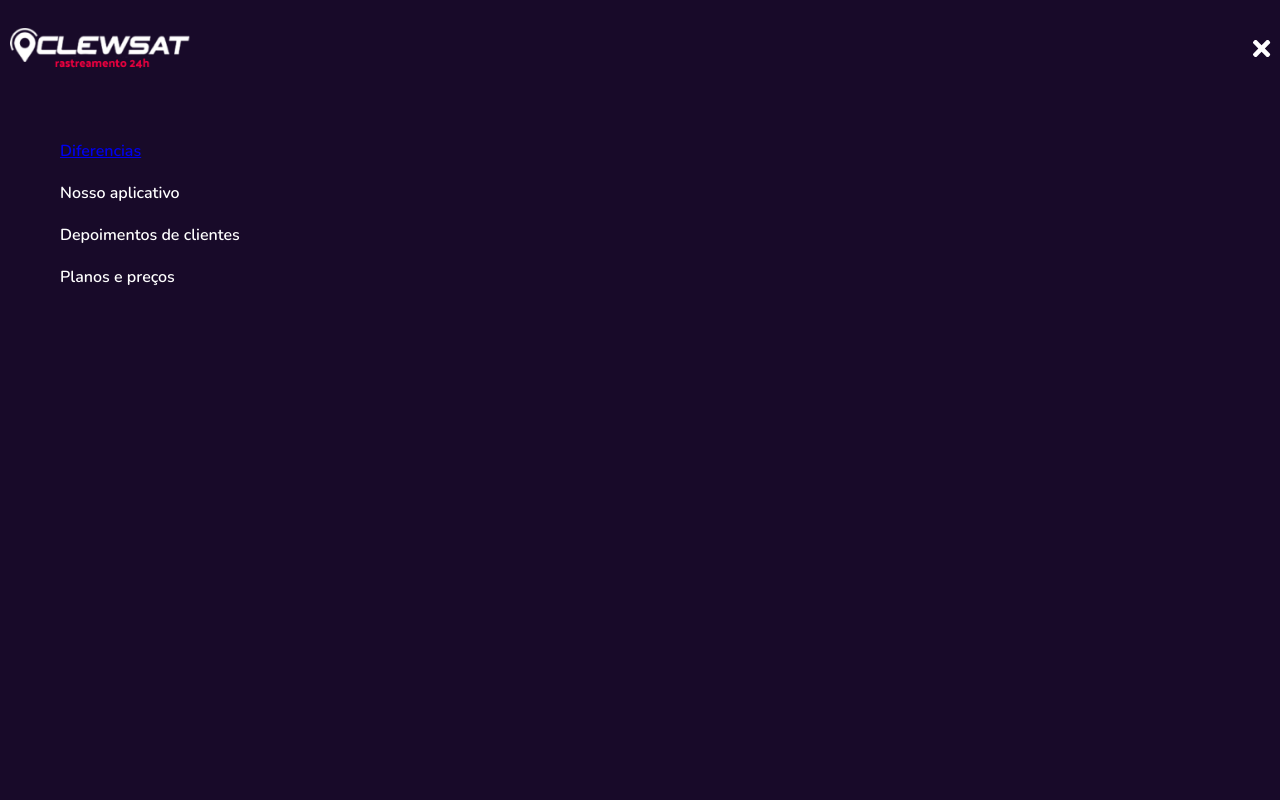
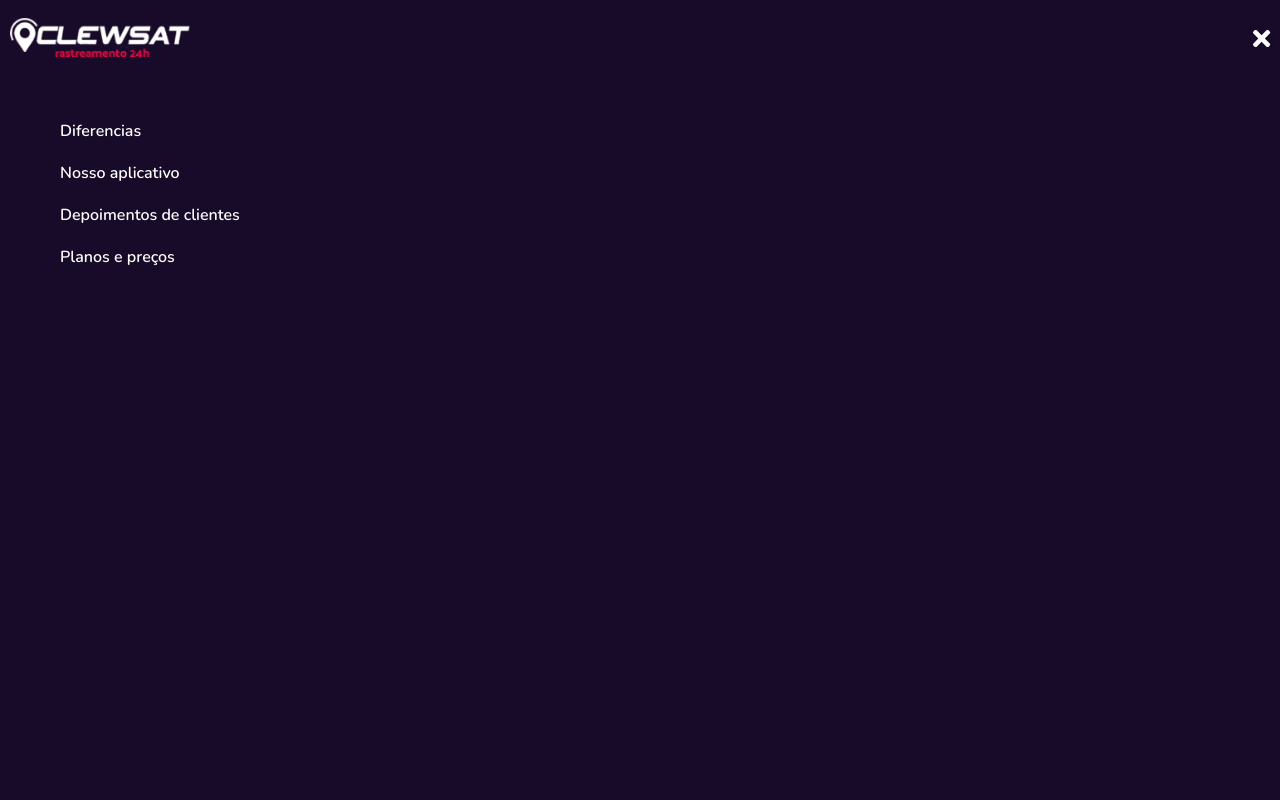
Before and after one commit to malves224/ClewsatWebSite, a React (Create React App) app: page / in a window 1280 px wide. Both pictures are taken after a click on the button 1259 px from the left and 50 px from the top of the page. Shown: the top 800 px of the page. Built offline with nearby package versions, Linux system fonts and the light colour scheme; a web font is replaced by a local one.

Commit message:
cria rotas de scroll para os itens do menu

```diff
--- a/package.json
+++ b/package.json
@@ -14,6 +14,7 @@
     "react": "^17.0.2",
     "react-dom": "^17.0.2",
     "react-scripts": "4.0.3",
+    "react-scroll": "^1.8.4",
     "web-vitals": "^1.1.2"
   },
   "scripts": {
--- a/src/sectionsComponents/AppTech.jsx
+++ b/src/sectionsComponents/AppTech.jsx
@@ -17,7 +17,7 @@ class AppTech extends Component {
   render() {
     const { keysRedTexts, texts } = this.state;
     return (
-      <div className="app-tech">
+      <div id="aplicativo" className="app-tech">
         <aside className="tech">
           <h2>{appTech.title}</h2>
           <p>{appTech.description}</p>
--- a/src/sectionsComponents/GoogleEvidence.jsx
+++ b/src/sectionsComponents/GoogleEvidence.jsx
@@ -9,11 +9,12 @@ class GoogleEvidence extends PureComponent {
   render() {
     const { title } = googleEvidence;
     return (
-      <section className="google-evidence">
+      <section id="depoimentos" className="google-evidence">
         <div id="title-google">
           <h2>{title}</h2>
           <img src={fiveStar} alt="5 estrelas do google" />
         </div>
+        <p id="evidence-descricption">Veja o que alguns de nossos clientes estão dizendo.</p>
         <CarrouselDeposition />
       </section>
     );
--- a/src/sectionsComponents/PlansPrice.js
+++ b/src/sectionsComponents/PlansPrice.js
@@ -9,8 +9,7 @@ import PlanCard from "./components/PlanCard";
 function PlansPrice() {
   const carrousel = useRef(null);
   function setScroll() {
-    const { current: { offsetWidth } } = carrousel;
-    carrousel.current.scrollLeft += offsetWidth;
+    carrousel.current.scrollLeft += 265;
   }
 
   const handleClickNext = () => {
@@ -52,10 +51,9 @@ function PlansPrice() {
   }
 
   return (
-    <section className="plans-price">
+    <section id="planos" className="plans-price">
       <header className="header-plans">
         <h2>{plansPrices.title}</h2>
-        <p>Escolha seu plano</p>
         <div className="blackfriday-text">
           <h3>BLACK FRIDAY</h3>
           <p id="blackfriday-p">DE VERDADE</p>
--- a/src/sectionsComponents/components/OverlayMenu.jsx
+++ b/src/sectionsComponents/components/OverlayMenu.jsx
@@ -1,6 +1,7 @@
 import React, { PureComponent } from "react";
 import "../css/overlayMenu.css";
 import PropTypes from "prop-types";
+import { Link } from "react-scroll";
 
 class OverlayMenu extends PureComponent {
   constructor() {
@@ -17,10 +18,51 @@ class OverlayMenu extends PureComponent {
     return (
       <aside className="overlay">
         <ul className="list-menu">
-          <li><a onClick={this.handleClick} href="#diferencias">Diferencias</a></li>
-          <li>Nosso aplicativo</li>
-          <li>Depoimentos de clientes</li>
-          <li>Planos e preços</li>
+          <li>
+            <Link
+              onClick={this.handleClick}
+              offset={-70}
+              to="diferencias"
+              smooth
+              duration={1000}
+            >
+              Diferencias
+            </Link>
+          </li>
+          <li>
+            <Link
+              onClick={this.handleClick}
+              offset={160}
+              to="aplicativo"
+              smooth
+              duration={1000}
+            >
+              Nosso aplicativo
+            </Link>
+          </li>
+          <li>
+            <Link
+              onClick={this.handleClick}
+              offset={-50}
+              to="depoimentos"
+              smooth
+              duration={1000}
+            >
+              Depoimentos de clientes
+            </Link>
+
+          </li>
+          <li>
+            <Link
+              onClick={this.handleClick}
+              offset={-80}
+              to="planos"
+              smooth
+              duration={1000}
+            >
+              Planos e preços
+            </Link>
+          </li>
         </ul>
       </aside>
     );
--- a/src/sectionsComponents/css/appTech.css
+++ b/src/sectionsComponents/css/appTech.css
@@ -35,13 +35,13 @@
   position: relative;
   z-index: 1;
   margin-top: 118px;
-  bottom: 780px;
-  width: 305px;
+  bottom: 743px;
+  width: 286px;
   border-radius: 14px;
 }
 
 #phone-img {
-  width: 340px;
+  width: 320px;
   z-index: 2;
 }
 
@@ -55,7 +55,7 @@
 }
 
 .about-app a {
-  margin-top: 10px;
+  margin-top: 15px;
   width: 100%;
   display: flex;
   justify-content: center;
@@ -82,7 +82,6 @@
   font-size: 16px;
   line-height: 22px;
   text-align: center;
-  margin-bottom: 20px;
 }
 
 .paragraph {
--- a/src/sectionsComponents/css/footer.css
+++ b/src/sectionsComponents/css/footer.css
@@ -11,7 +11,7 @@
 }
 
 .midias-container {
-  width: 20%;
+  width: 28%;
   display: flex;
   flex-direction: row;
   justify-content: space-between;
--- a/src/sectionsComponents/css/googleEvidence.css
+++ b/src/sectionsComponents/css/googleEvidence.css
@@ -30,3 +30,11 @@
   align-items: center;
   flex-direction: column;
 }
+
+#evidence-descricption  {
+  font-family: 'Nunito', sans-serif;
+  font-style: normal;
+  color: #000000;
+  text-align: center;
+  margin-left: 5px;
+}
--- a/src/sectionsComponents/css/navBar.css
+++ b/src/sectionsComponents/css/navBar.css
@@ -9,7 +9,7 @@ nav {
   display: flex;
   justify-content: space-between;
   align-items: center;
-  height: 100px;
+  height: 80px;
   z-index: 99;
 }
 
--- a/src/sectionsComponents/css/overlayMenu.css
+++ b/src/sectionsComponents/css/overlayMenu.css
@@ -13,7 +13,7 @@
 }
 
 .overlay {
-  margin-top: 100px;
+  margin-top: 80px;
   position: fixed;
   background-color: #180A29;
   width: 100%;
```
Also changed, not shown: 1 other file (tests, documents, lock files or other folders).
